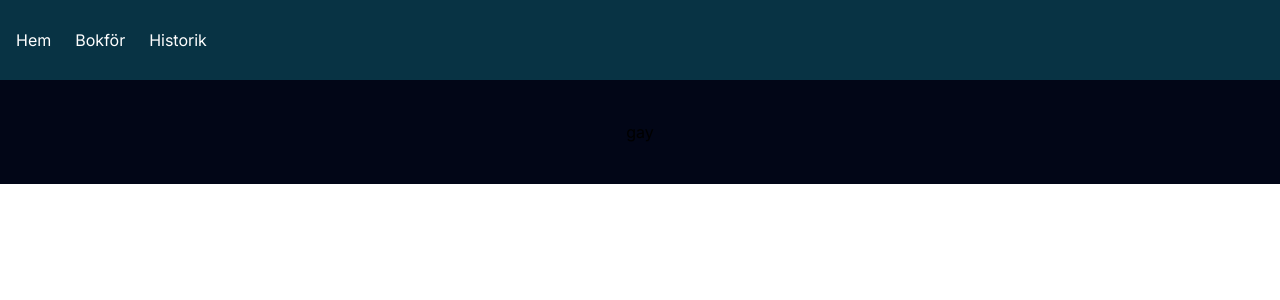
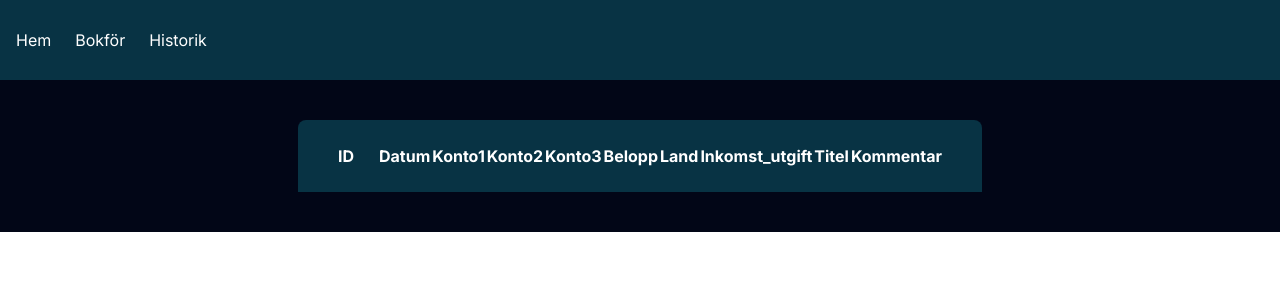
Before and after one commit to RobertAngberg/next, a Next.js app: page /history in a window 1280 px wide. Shown: the top 300 px of the page. Built offline with nearby package versions, Linux system fonts and the light colour scheme; no server answers; the database is empty.

Commit message:
Add history page

```diff
--- a/app/api/route.ts
+++ b/app/api/route.ts
@@ -6,16 +6,13 @@ import path from "path";
 export async function GET(request: Request) {
   const paramsGrab = new URL(request.url).searchParams;
   const params = paramsGrab.get("q");
-  console.log("Loggy: GET -> params", params);
 
   if (params === "history") {
-    const historyQuery = await sql`SELECT * FROM test ORDER BY datum DESC;`;
-    historyQuery.rows;
-    console.log("Loggy: GET -> historyQuery.rows", historyQuery.rows);
+    const historyQuery = await sql`SELECT * FROM test ORDER BY datum ASC;`;
+    const allRows = historyQuery.rows;
+		console.log("Loggy: GET -> allRows", allRows);
 
-    return NextResponse.json({
-      message: "Data received successfully",
-    });
+    return NextResponse.json({ allRows }, { status: 200 });
   }
 
   if (params !== null && typeof Number) {
--- a/app/bookkeep/page.tsx
+++ b/app/bookkeep/page.tsx
@@ -73,7 +73,7 @@ const Bookkeep: React.FC = () => {
   };
 
   return (
-    <div className="p-10 flex">
+    <main className="p-10 flex items-center p-10 text-center bg-slate-950 text-white">
       <div className="w-1/4">
         {/* <form onSubmit={handleSubmit}> */}
         <FileUpload file={file} setFile={setFile} />
@@ -128,49 +128,12 @@ const Bookkeep: React.FC = () => {
             src={pdfUrl}
             width="100%"
             height="100%"
-            style={{ border: "none" }}
             title="PDF Viewer"
           ></iframe>
         )}
       </div>
-    </div>
+    </main>
   );
 };
 
 export default Bookkeep;
-
-// "use client";
-// import React, { useState, ChangeEvent } from "react";
-
-// const PdfViewer: React.FC = () => {
-// const [pdfUrl, setPdfUrl] = useState<string | null>(null);
-
-// const handleFileChange = (event: ChangeEvent<HTMLInputElement>) => {
-//   const file = event.target.files ? event.target.files[0] : null;
-
-//   if (file && file.type === "application/pdf") {
-//     const fileUrl = URL.createObjectURL(file);
-//     setPdfUrl(fileUrl);
-//   } else {
-//     setPdfUrl(null);
-//     alert("Please upload a PDF file.");
-//   }
-// };
-
-//   return (
-// <div>
-//   <input type="file" accept="application/pdf" onChange={handleFileChange} />
-//   {pdfUrl && (
-//     <iframe
-//       src={pdfUrl}
-//       width="100%"
-//       height="600px"
-//       style={{ border: "none" }}
-//       title="PDF Viewer"
-//     ></iframe>
-//   )}
-// </div>
-//   );
-// };
-
-// export default PdfViewer;
--- a/app/history/page.tsx
+++ b/app/history/page.tsx
@@ -1,14 +1,67 @@
 "use client";
 
-import { useState } from "react";
+import { useEffect, useState } from "react";
 import useFetchGet from "../hooks/useFetchGet";
 
 const History: React.FC = () => {
-  const [historyData, setHistoryData] = useState("");
+  const [historyData, setHistoryData] = useState([]);
   const { fetchData } = useFetchGet("api?q=history");
 
+  useEffect(() => {
+    if (fetchData && fetchData.allRows) {
+      setHistoryData(fetchData.allRows);
+    }
+    console.log("Loggy: History:React.FC -> fetchData", fetchData);
+  }, [fetchData]);
+
   return (
-    <main className="items-center p-10 text-center bg-slate-950">gay</main>
+    <main className="items-center p-10 text-center bg-slate-950 text-white">
+      <table className="m-auto">
+        <thead className="bg-cyan-950 pb-20">
+          <tr>
+            <th className="p-6 rounded-tl-lg pl-10">ID</th>
+            <th>Datum</th>
+            <th>Konto1</th>
+            <th>Konto2</th>
+            <th>Konto3</th>
+            <th>Belopp</th>
+            <th>Land</th>
+            <th>Inkomst_utgift</th>
+            <th>Titel</th>
+            <th className="rounded-tr-lg pr-10">Kommentar</th>
+          </tr>
+        </thead>
+        <tbody className="[&>*:nth-child(odd)]:bg-slate-900 [&>*:nth-child(even)]:bg-slate-800">
+          {historyData.map(
+            (item: {
+              id: string;
+              datum: string;
+              konto1: string;
+              konto2: string;
+              konto3: string;
+              belopp: string;
+              land: string;
+              inkomst_utgift: string;
+              titel: string;
+              kommentar: string;
+            }) => (
+              <tr key={item.id}>
+                <td className="p-4">{item.id}</td>
+                <td className="p-4">{item.datum}</td>
+                <td className="p-4">{item.konto1}</td>
+                <td className="p-4">{item.konto2}</td>
+                <td className="p-4">{item.konto3}</td>
+                <td className="p-4">{item.belopp}</td>
+                <td className="p-4">{item.land}</td>
+                <td className="p-4">{item.inkomst_utgift}</td>
+                <td className="p-4">{item.titel}</td>
+                <td className="p-4">{item.kommentar}</td>
+              </tr>
+            )
+          )}
+        </tbody>
+      </table>
+    </main>
   );
 };
 
```
